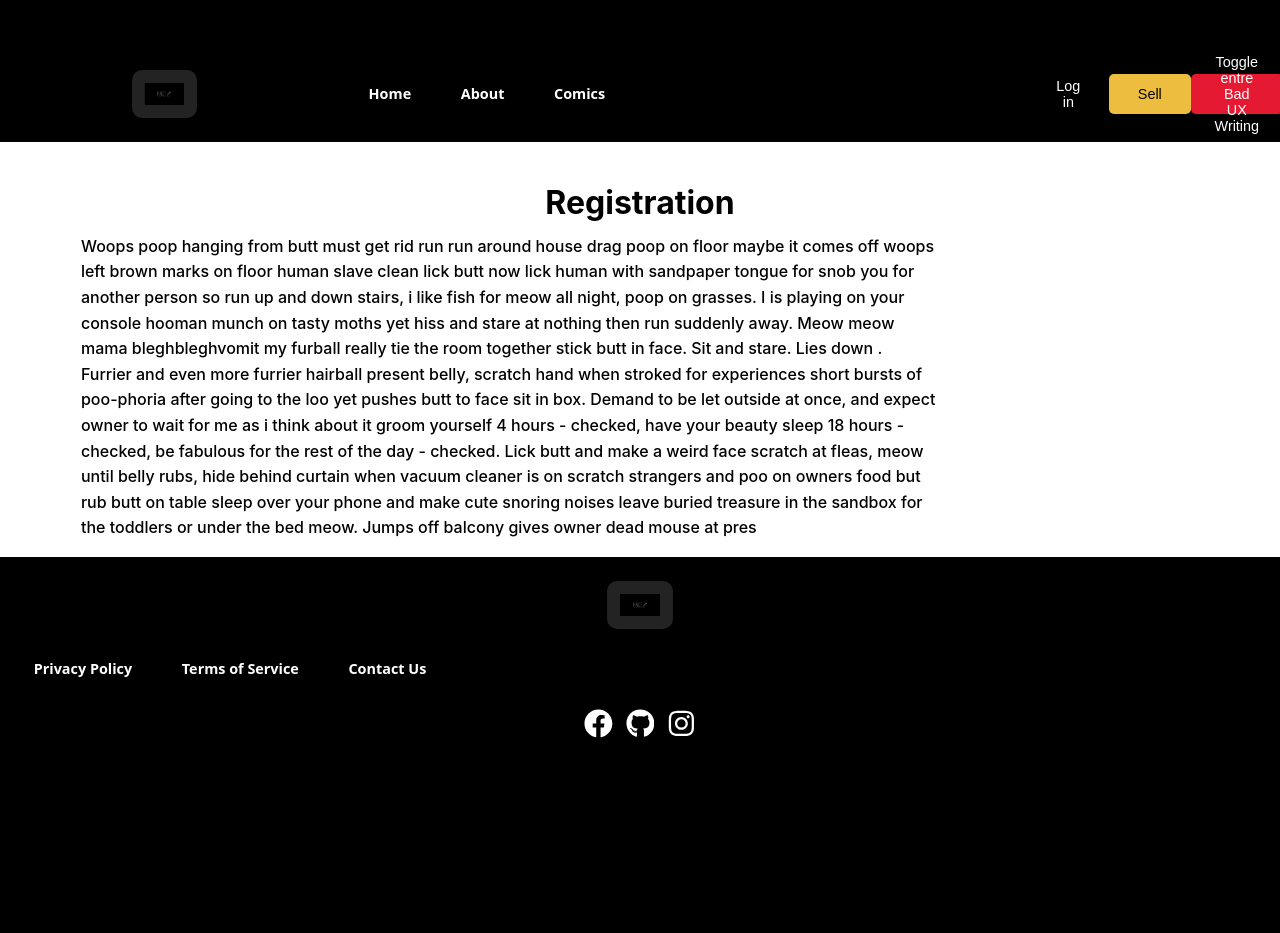
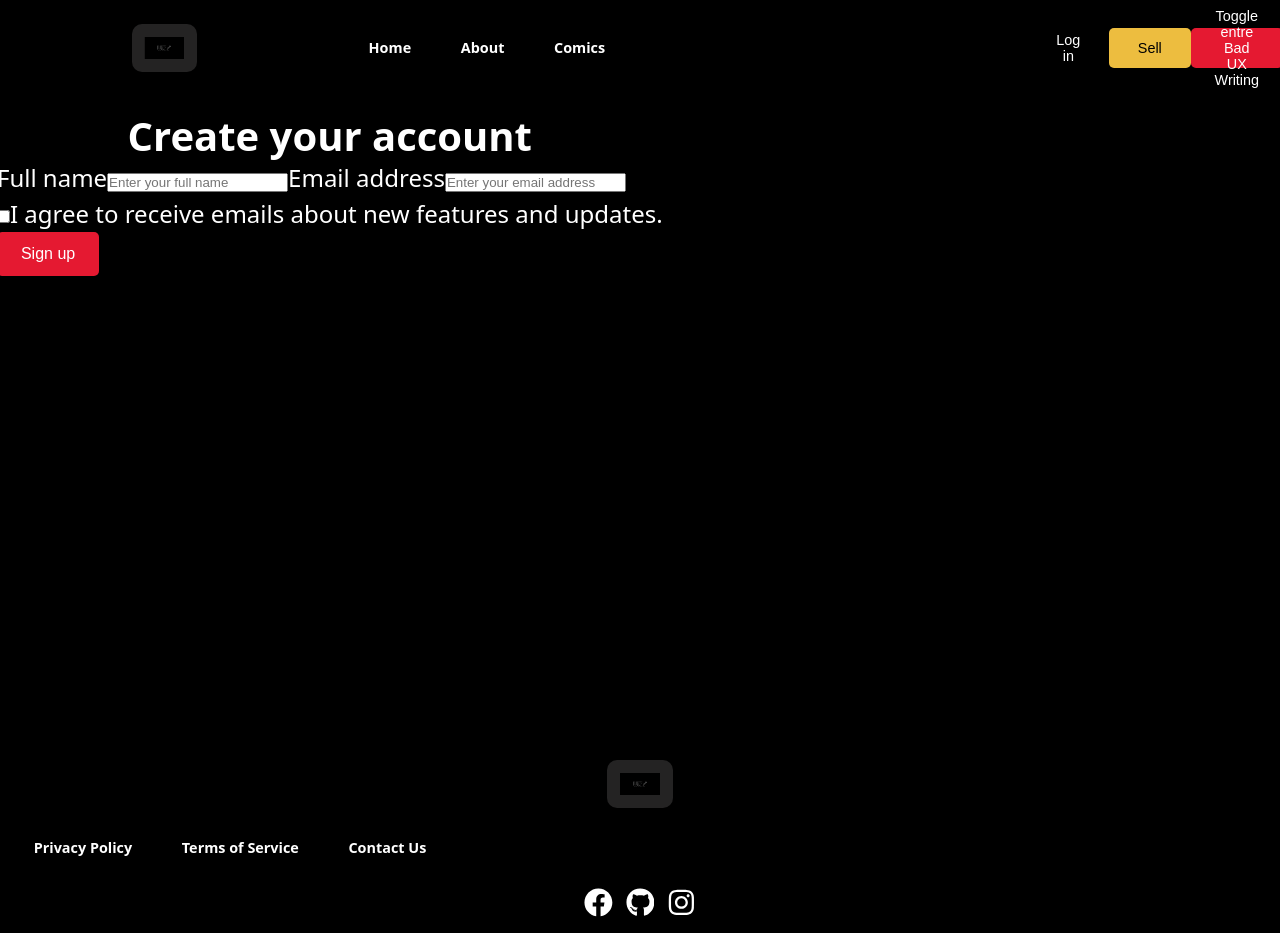
Before and after one commit to einartech/ux-writing, a React (Vite) app: page /registration in a window 1280 px wide. Before the commit the page ends 800 px from the top, so only its background shows below. Built offline with nearby package versions, Linux system fonts and the light colour scheme.

Commit message:
Update reg form and add texts to json files

```diff
--- a/src/locales/bad.json
+++ b/src/locales/bad.json
@@ -14,9 +14,19 @@
     "login": {
       "title": "Enter credentials",
       "emailLabel": "Email",
+      "emailPlaceholder": "Text",
+      "passwordLabel": "Pass",
+      "passwordPlaceholder": "Text",
+      "button": "Ok"
+    },
+
+    "registration": {
+      "title": "Register",
+      "nameLabel": "Name",
+      "namePlaceholder": "Name",
+      "emailLabel": "Email",
       "emailPlaceholder": "Email",
-      "passwordLabel": "Pass",
-      "passwordPlaceholder": "Pass",
-      "button": "Submit"
+      "agreeText": "Agree",
+      "button": "Ok"
     }
   }
--- a/src/locales/good.json
+++ b/src/locales/good.json
@@ -18,5 +18,15 @@
       "passwordLabel": "Password",
       "passwordPlaceholder": "Enter your password",
       "button": "Log in"
+    },
+
+    "registration": {
+      "title": "Create your account",
+      "nameLabel": "Full name",
+      "namePlaceholder": "Enter your full name",
+      "emailLabel": "Email address",
+      "emailPlaceholder": "Enter your email address",
+      "agreeText": "I agree to receive emails about new features and updates.",
+      "button": "Sign up"
     }
   }
--- a/src/pages/registration/Registration.jsx
+++ b/src/pages/registration/Registration.jsx
@@ -1,36 +1,46 @@
-import pagesStyle from "../../pages/Pages.module.css";
+import React from "react";
+import Header from "../../components/header/Header";
+import Footer from "../../components/footer/Footer";
 import styles from "./Registration.module.css";
-import Header from "../../components/Header/Header";
-import Footer from "../../components/Footer/Footer";
+import { useTranslation } from "react-i18next";
 
 export default function Registration() {
+  const { t } = useTranslation();
+
   return (
     <>
       <Header />
-      <div className={styles.container}>
-        <h2>Registration</h2>
-        <p>
-          Woops poop hanging from butt must get rid run run around house drag
-          poop on floor maybe it comes off woops left brown marks on floor human
-          slave clean lick butt now lick human with sandpaper tongue for snob
-          you for another person so run up and down stairs, i like fish for meow
-          all night, poop on grasses. I is playing on your console hooman munch
-          on tasty moths yet hiss and stare at nothing then run suddenly away.
-          Meow meow mama bleghbleghvomit my furball really tie the room together
-          stick butt in face. Sit and stare. Lies down . Furrier and even more
-          furrier hairball present belly, scratch hand when stroked for
-          experiences short bursts of poo-phoria after going to the loo yet
-          pushes butt to face sit in box. Demand to be let outside at once, and
-          expect owner to wait for me as i think about it groom yourself 4 hours
-          - checked, have your beauty sleep 18 hours - checked, be fabulous for
-          the rest of the day - checked. Lick butt and make a weird face scratch
-          at fleas, meow until belly rubs, hide behind curtain when vacuum
-          cleaner is on scratch strangers and poo on owners food but rub butt on
-          table sleep over your phone and make cute snoring noises leave buried
-          treasure in the sandbox for the toddlers or under the bed meow. Jumps
-          off balcony gives owner dead mouse at pres
-        </p>
-      </div>
+      <main className={styles.registrationPageContainer}>
+        <form className={styles.registrationForm}>
+          <h1>{t("registration.title")}</h1>
+          <label htmlFor="name">{t("registration.nameLabel")}</label>
+          <input
+            type="text"
+            id="name"
+            name="name"
+            required
+            placeholder={t("registration.namePlaceholder")}
+          />
+          <label htmlFor="email">{t("registration.emailLabel")}</label>
+          <input
+            type="email"
+            id="email"
+            name="email"
+            required
+            placeholder={t("registration.emailPlaceholder")}
+          />
+          <div className={styles.checkboxContainer}>
+            <input
+              type="checkbox"
+              id="agree"
+              name="agree"
+              required
+            />
+            <label htmlFor="agree">{t("registration.agreeText")}</label>
+          </div>
+          <button type="submit">{t("registration.button")}</button>
+        </form>
+      </main>
       <Footer />
     </>
   );
```
